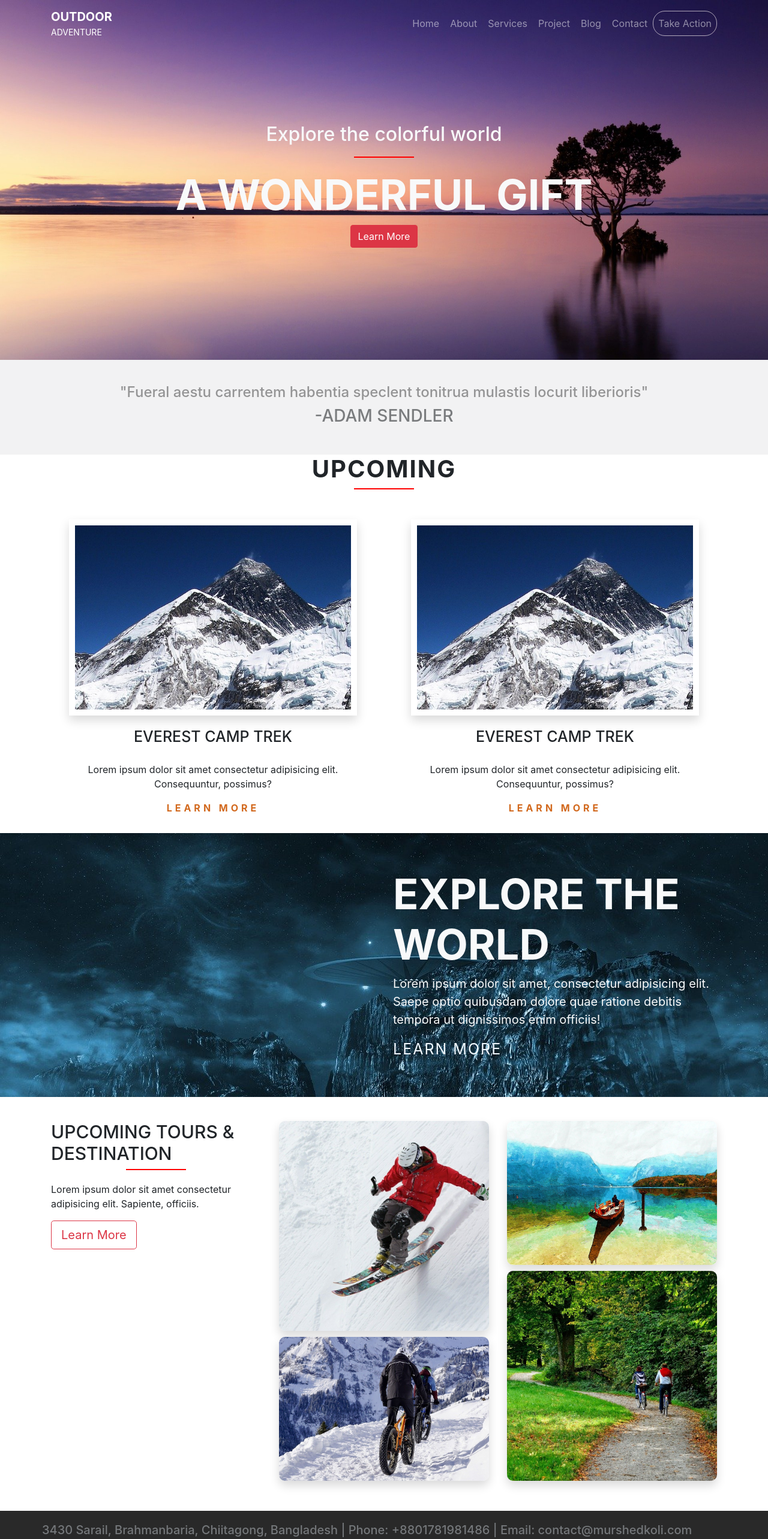
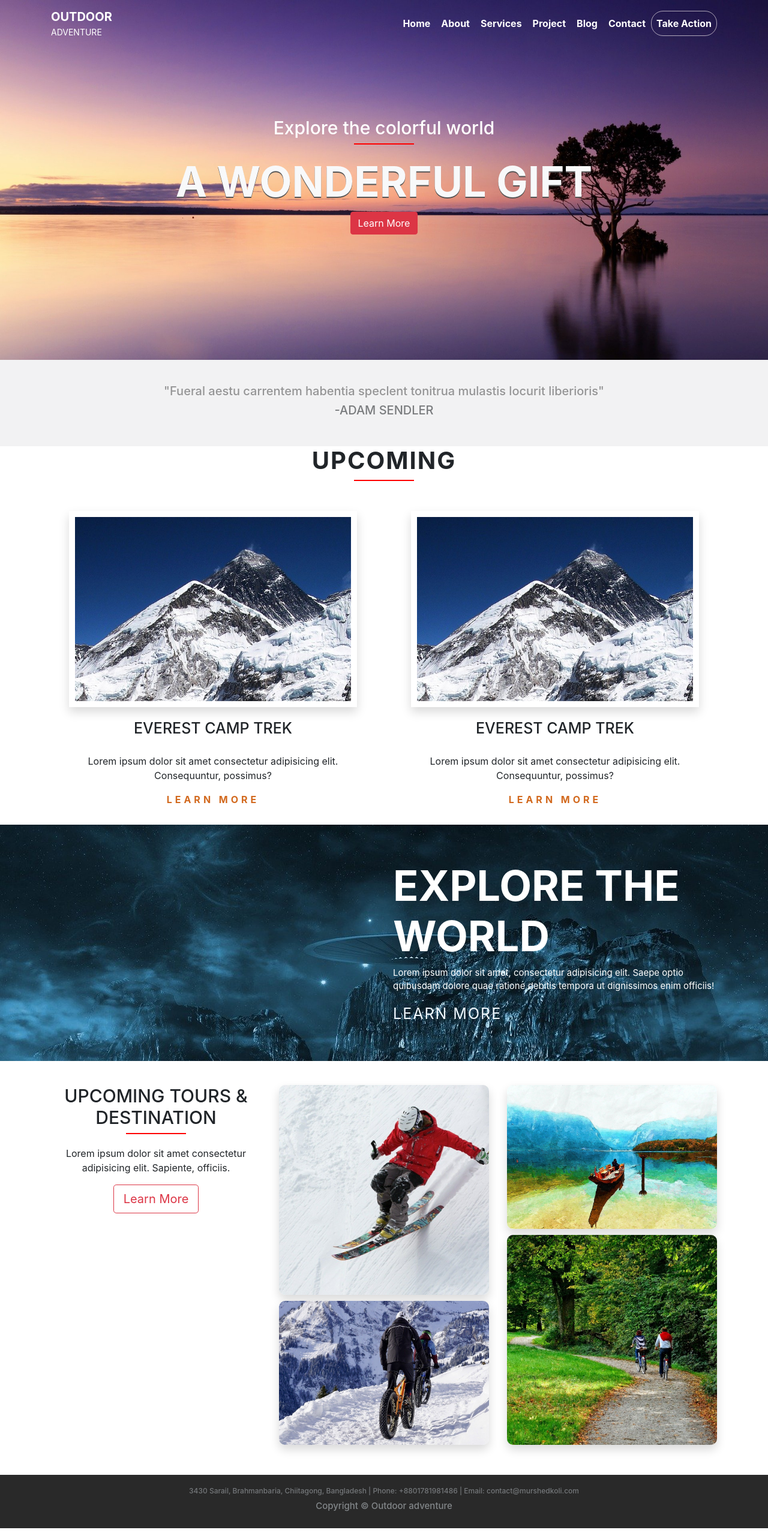
Before and after one commit to murshedkoli/bootstrap-assignment-6, a plain HTML site: page index.html in a window 1280 px wide. Shown: the top 2566 px of the page at 60% size. Drawn offline with Linux system fonts and the light colour scheme.

Commit message:
Add files via upload

```diff
--- /dev/null
+++ b/css/responsive.css
@@ -0,0 +1,95 @@
+
+
+
+@media (min-width: 200px) {
+    .explore1{
+        font-size: 20px;
+        color: #555555;
+    }
+    .gift{
+        font-size: 40px;
+        color: #ffffff;
+        text-shadow: 0px 2px 0px #555555;
+    }
+    .bani h3, .bani h4{
+        font-size: 15px;
+    }
+    .explore h1{
+        color: #ffffff;
+        font-size: 30px;
+    }
+    .explore p{
+        color: #ffffff;
+        font-size: 15px;
+    }
+    .big1,.small1 {
+        width: 100%;
+     }
+     .tour{
+        text-align: center;
+    }
+
+    .footer-area h4{
+        font-size: 12px;
+    }
+    .footer-area h3{
+        font-size: 10px;
+    }
+ }
+
+
+
+ @media (min-width: 576px) {
+    .big1,.small1 {
+       width: 100%;
+    }
+
+    .explore h1{
+        color: #ffffff;
+        font-size: 50px;
+    }
+  .tour{
+      text-align: center;
+  }
+  .footer-area h4{
+      font-size: 15px;
+  }
+  .footer-area h3{
+      font-size: 12px;
+  }
+ }
+
+
+@media (min-width: 768px) {
+    .explore1{
+        font-size: 30px;
+        color: #ffffff;
+    }
+    .gift{
+        font-size: 70px;
+        color: #ffffff;
+
+    }
+    .bani h3, .bani h4{
+        font-size: 20px;
+    }
+    .explore h1{
+        color: #ffffff;
+        font-size: 70px;
+    }
+
+    }
+
+}
+
+
+// Large devices (desktops, 992px and up)
+@media (min-width: 992px) {
+
+ }
+
+
+// Extra large devices (large desktops, 1200px and up)
+@media (min-width: 1200px) {
+
+ }
--- a/css/style.css
+++ b/css/style.css
@@ -104,13 +104,13 @@ header{
     color: #fff;
 }
 
-.big{
+.big1{
     border-radius: 10px;
     height: 350px;
     object-fit: cover;
     margin-bottom: 10px;
 }
-.small{
+.small1{
     border-radius: 10px;
     height: 240px;
     object-fit: cover;
@@ -134,6 +134,8 @@ footer{
 .custom-nav li a {
     border: 1px solid #fff8f800;
     border-radius: 20px;
+    color:white;
+    font-weight: bold;
 }
 
 .custom-nav li a:hover{
--- a/index.html
+++ b/index.html
@@ -8,6 +8,7 @@
     <!-- Bootstrap CSS -->
     <link rel="stylesheet" href="css/bootstrap.css">
     <link rel="stylesheet" href="css/style.css">
+    <link rel="stylesheet" href="css/responsive.css">
 
     <title>Bootstrap Assignment 6</title>
   </head>
@@ -15,11 +16,11 @@
 
     <header>
 
-      <nav class="navbar navbar-expand-lg navbar-dark ">
+      <nav class="navbar navbar-expand-lg  navbar-dark ">
 
     <div class="container">
   <a class="navbar-brand logo" href="#">Outdoor <span>Adventure</span></a>
-  <button class="navbar-toggler" type="button" data-toggle="collapse" data-target="#navbarSupportedContent" aria-controls="navbarSupportedContent" aria-expanded="false" aria-label="Toggle navigation">
+  <button class="navbar-toggler n-t" type="button" data-toggle="collapse" data-target="#navbarSupportedContent" aria-controls="navbarSupportedContent" aria-expanded="false" aria-label="Toggle navigation">
     <span class="navbar-toggler-icon"></span>
   </button>
 
@@ -56,7 +57,7 @@
     <div class="banner">
       <div class="container  py-5">
        <div class=" banner-items">
-        <h2 class="text-light explore">Explore the colorful world</h2>
+        <h2 class=" explore1">Explore the colorful world</h2>
         <div class="desh"></div>
         <h1 class="text-light gift">a wonderful gift</h1>
         <button type="button" class="btn btn-danger">Learn More</button>
@@ -122,8 +123,8 @@
 
 <section class="full-tour">
   <div class="container">
-    <div class="row">
-      <div class="col-xl-4 col-lg-4 col-md-6 col-sm-12">
+    <div class="row center-content-rs">
+      <div class="col-xl-4 col-lg-4 col-md-4 col-sm-12">
         <div class="tour">
           <h1>UPCOMING TOURS & DESTINATION </h1>
           <div class="desh"></div>
@@ -132,16 +133,16 @@
 
         </div>
       </div>
-      <div class="col-xl-4 col-lg-4 col-md-6 col-sm-12">
+      <div class="col-xl-4 col-lg-4 col-md-4 col-sm-12">
         <div class="tour">
-          <img src="img/tour1.jpg" alt="" class="big img-fluid shadow">
-          <img src="img/tour2.jpg" alt=" " class="small img-fluid shadow">
+          <img src="img/tour1.jpg" alt="" class="big1 img-fluid shadow visible-md">
+          <img src="img/tour2.jpg" alt=" " class="small1 img-fluid shadow">
         </div>
       </div>
-      <div class="col-xl-4 col-lg-4 col-md-6 col-sm-12">
+      <div class="col-xl-4 col-lg-4 col-md-4 col-sm-12">
         <div class="tour">
-          <img src="img/tour3.jpg" alt="" class="small img-fluid shadow">
-          <img src="img/tour4.jpg" alt=" " class="big img-fluid shadow">
+          <img src="img/tour3.jpg" alt="" class="small1 img-fluid shadow">
+          <img src="img/tour4.jpg" alt=" " class="big1 img-fluid shadow">
         </div>
       </div>
     </div>
@@ -150,10 +151,9 @@
 
 <footer>
   <div class="container">
-    <div class="row text-center">
-      <div class="footer-area">
-        <h3>3430 Sarail, Brahmanbaria, Chiitagong, Bangladesh | Phone: +8801781981486 | Email: contact@murshedkoli.com
-        </h3>
+    <div class="row ">
+      <div class=" col-12 footer-area text-center">
+        <h3>3430 Sarail, Brahmanbaria, Chiitagong, Bangladesh | Phone: +8801781981486 | Email: contact@murshedkoli.com </h3>
         <h4>Copyright © Outdoor adventure</h4>
       </div>
     </div>
```
Also changed, not shown: css/bootstrap.css.
